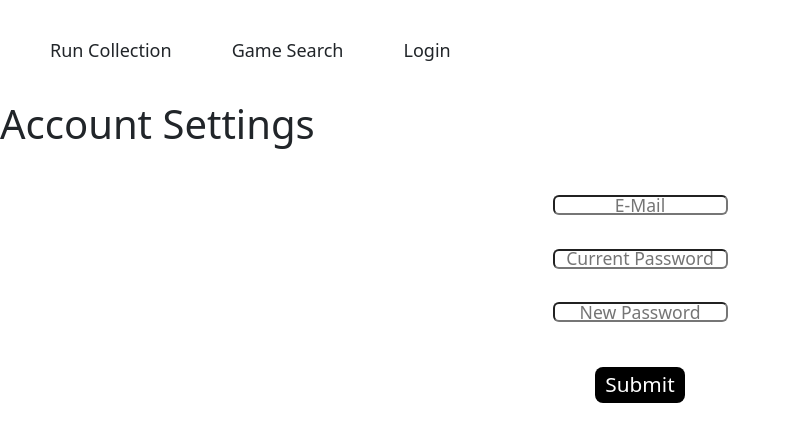
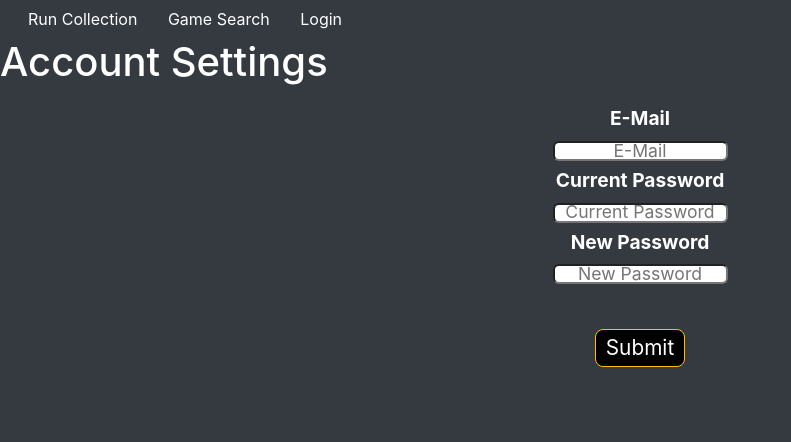
Before and after one commit to BoltVanderhuge/the-end-society-front, a React (Create React App) app: page /profile in a window 1280 px wide. Shown: the top 442 px of the page, without its empty margins (0-791 px from the left). Built offline with nearby package versions, Linux system fonts and the light colour scheme; no server answers.

Commit message:
Bootstrap Friday

```diff
--- a/package.json
+++ b/package.json
@@ -9,8 +9,10 @@
     "@testing-library/jest-dom": "^5.11.4",
     "@testing-library/react": "^11.1.0",
     "@testing-library/user-event": "^12.1.10",
+    "bootstrap": "^4.6.0",
     "cloudinary-react": "^1.7.0",
     "react": "^17.0.1",
+    "react-bootstrap": "^1.5.2",
     "react-dom": "^17.0.1",
     "react-dropzone": "^11.3.1",
     "react-polls": "^1.2.0",
--- a/public/index.html
+++ b/public/index.html
@@ -24,10 +24,9 @@
       work correctly both with client-side routing and a non-root public URL.
       Learn how to configure a non-root public URL by running `npm run build`.
     -->
-    <link href="https://cdn.jsdelivr.net/npm/bootstrap@5.0.0-beta3/dist/css/bootstrap.min.css" rel="stylesheet" integrity="sha384-eOJMYsd53ii+scO/bJGFsiCZc+5NDVN2yr8+0RDqr0Ql0h+rP48ckxlpbzKgwra6" crossorigin="anonymous">
     <title>React App</title>
   </head>
-  <body>
+  <body class="bg-dark text-white" >
     <noscript>You need to enable JavaScript to run this app.</noscript>
     <div id="root"></div>
     <!--
@@ -41,6 +40,5 @@
       To create a production bundle, use `npm run build` or `yarn build`.
     -->
     <script src="https://apis.google.com/js/api.js"></script>
-    <script src="https://cdn.jsdelivr.net/npm/bootstrap@5.0.0-beta3/dist/js/bootstrap.bundle.min.js" integrity="sha384-JEW9xMcG8R+pH31jmWH6WWP0WintQrMb4s7ZOdauHnUtxwoG2vI5DkLtS3qm9Ekf" crossorigin="anonymous"></script>
   </body>
 </html>
--- a/src/components/GameSearch.js
+++ b/src/components/GameSearch.js
@@ -1,20 +1,12 @@
 import React from 'react'
 
-import styled from 'styled-components';
 
 function GameSearch({gameArray}) {
-
     return (
-        <GameSearchContainer>
+        <ul className="list-unstyled">
             {gameArray}
-        </GameSearchContainer>
+        </ul>
     )
 }
 
 export default GameSearch
-const GameSearchContainer = styled.ul`
-  display: flex;
-  align-items: center;
-  flex-direction: column;
-  width: fit-content;
-`
--- a/src/components/Header.js
+++ b/src/components/Header.js
@@ -4,6 +4,10 @@ import { setUser } from '../redux/userSlice';
 import styled from 'styled-components'
 import {useHistory} from 'react-router-dom'
 import { setGame } from '../redux/gameSlice';
+import Button from 'react-bootstrap/Button';
+import Container from 'react-bootstrap/Container';
+import Row from 'react-bootstrap/Row';
+import Col from 'react-bootstrap/Col';
 
 function Header() {
     const history = useHistory()
@@ -42,52 +46,28 @@ function Header() {
 }
     const user = useSelector((state) => state.user);
     return (
-        <ButtonContainer>
-        <button onClick={goToCollection} value="run" >Run Collection</button>
-        <button onClick={goToGameSearch} value="run" >Game Search</button>
-        { user &&
-        <button onClick={goToProfile} value="profile">Profile</button>
-        }
-        { user &&
-        <button onClick={goToRuns} value="myruns">My Runs</button>
-        }
-                { user &&
-        <button onClick={goToCalender} value="calender">Next Meeting</button>
-        }
-        <button onClick={user ? logout : goToLogin}>
-          {user ? "Logout" : "Login" }
-        </button>
-        </ButtonContainer>
+        <Container fluid>
+          <Row>
+            <Col xs={6}>
+              <Button variant="dark" onClick={goToCollection} value="run" >Run Collection</Button> {' '}
+              <Button variant="dark" onClick={goToGameSearch} value="run" >Game Search</Button> {' '}
+              { user &&
+              <Button variant="dark" onClick={goToProfile} value="profile">Profile</Button>
+              } {' '}
+              { user &&
+              <Button variant="dark" onClick={goToRuns} value="myruns">My Runs</Button>
+              } {' '}
+                      { user &&
+              <Button variant="dark" onClick={goToCalender} value="calender">Next Meeting</Button>
+              } {' '}
+              <Button variant="dark" onClick={user ? logout : goToLogin}>
+                {user ? "Logout" : "Login" }
+              </Button>
+            </Col>
+          </Row>
+        </Container>
     )
 }
 
 export default Header
-const ButtonContainer = styled.nav`
-  height: 100px;
-  padding-right: 10px;
-  padding-left: 10px;
-  margin-right: 75px;
-  display: flex;
-  align-items: center;
-
-  button {
-    border: 1px solid var(--yellow);
-    text-align: center;
-    padding-top: 8px;
-    padding-left: 20px;
-    padding-right: 20px;
-    padding-bottom: 8px;
-    font-size: 18px;
-    border-radius: 8px;
-    background: var(--md-green);
-    color: var(--yellow);
-    margin-left: 20px;
-    outline: none;
-    :hover{
-      background: var(--yellow);
-      color: var(--md-green);
-      border: 1px solid var(--md-green);
-    }
-
-  }
-`
+const ButtonContainer = styled.nav``
--- a/src/components/ImageContainer.js
+++ b/src/components/ImageContainer.js
@@ -2,7 +2,7 @@ import { useState, useCallback, useRef, useEffect } from "react";
 import { useDropzone } from "react-dropzone";
 import { Image } from "cloudinary-react";
 import styles from "../styles/Image.module.css";
-
+import Button from 'react-bootstrap/Button';
 
 export default function ImageContainer({run, user,uploadedFiles, setUploadedFiles}) {
     const userRef = useRef();
@@ -83,13 +83,13 @@ console.log(uploadedFiles)
         className={`${styles.dropzone} ${isDragActive ? styles.active : null}`}
       >
         <input {...getInputProps()} />
-        Image Alter
+        Image Altar
       </div>
 
       <ul>
         {uploadedFiles.map((file) => (
           <li key={file.id}>
-            <button onClick={()=>handleClick(file)}>Delete this Image</button>
+            <Button onClick={()=>handleClick(file)}>Delete this Image</Button>
             <Image
               cloudName={process.env.REACT_APP_NEXT_PUBLIC_CLOUDINARY_CLOUD_NAME}
               publicId={file.photo}
--- a/src/components/LoginForm.js
+++ b/src/components/LoginForm.js
@@ -55,6 +55,9 @@ function LoginForm() {
           });
       }
 
+      function handleGuest(){
+        history.push("/centralcommand")
+      }
 
     return (
         <Form onSubmit={handleLoginSubmit} autoComplete="off">
@@ -76,7 +79,7 @@ function LoginForm() {
           required
         />
         <button type="submit">Submit</button>
-
+        <button onClick={handleGuest}>Continue as Guest</button>
         {errors && errors.map((error) => (
           <p key={error} style={{ color: "red" }}>
             {error}
--- a/src/components/MainContainer.js
+++ b/src/components/MainContainer.js
@@ -6,6 +6,11 @@ import SelectedGameInfo from './SelectedGameInfo'
 import RunInfo from './RunInfo'
 import { setGame } from '../redux/gameSlice';
 import { useDispatch } from "react-redux";
+
+import Media from 'react-bootstrap/Media';
+import Container from 'react-bootstrap/Container'
+import Row from 'react-bootstrap/Row'
+import Col from 'react-bootstrap/Col'
 
 function MainContainer() {
 
@@ -22,7 +27,7 @@ function MainContainer() {
         // .then( response => response.json() )
         // .then(data => dispatch(setRuns(data)));
 
-        fetch(`http://www.giantbomb.com/api/games/?api_key=${process.env.REACT_APP_API_KEY}&format=json&filter=platforms:${sortBy.system},name:${searchData.query}&field_list=name,id,image,description&limit=20`)
+        fetch(`http://www.giantbomb.com/api/games/?api_key=${process.env.REACT_APP_API_KEY}&format=json&filter=platforms:${sortBy.system},name:${searchData.query}&field_list=name,id,deck,image,description,expected_release_year&limit=20`)
           .then( response => response.json() )
           .then(data => setGames(data.results));
         // .then(data=>console.log(data))
@@ -30,70 +35,72 @@ function MainContainer() {
     }, [sortBy,searchData])
     const [games, setGames] = useState([])
 
-
+        // console.log(game)
     function handleClick(game){
             dispatch(setGame(game))
 
     }
     const gameArray = games.map((game) => (
+        <Media onClick={()=>handleClick(game)} key={game.id} as="li">
+            <img
+                width={64}
+                height={64}
+                className="align-self-center mr-3"
+                src={game.image.icon_url}
+                alt={game.name}
+            />
 
-            <li onClick={()=>handleClick(game)} key={game.id} >
-                <img src={game.image.icon_url} alt={game.name}>
-                </img>
-                {game.name}
-            </li>
+            <Media.Body>
+                <h5>{game.name}</h5>
+            </Media.Body>
+        </Media>
+
+            // <li onClick={()=>handleClick(game)} key={game.id} >
+            //     <img src={game.image.icon_url} alt={game.name}>
+            //     </img>
+            //     {game.name}
+            // </li>
     ));
 
     return (
-        <Container>
+        <Container fluid>
+            <Row>
+                <Col xs={3}>
                     <SearchBarContainer>
                         <SearchBar sortBy={sortBy} setSortBy={setSortBy} setSearchData={setSearchData} searchData={searchData} />
                     </SearchBarContainer>
                     <GameSearchContainer>
                         <GameSearch gameArray = {gameArray} />
                     </GameSearchContainer>
+                </Col>
+                <Col>
+                    <RunInfoContainer>
+                        <RunInfo />
+                    </RunInfoContainer>
                     <SelectedGameInfoContainer>
                         <SelectedGameInfo />
                     </SelectedGameInfoContainer>
-            <RunInfoContainer>
-                <RunInfo />
-            </RunInfoContainer>
+                </Col>
+            </Row>
         </Container>
     )
 }
 
 export default MainContainer;
 
-const Container = styled.div`
-  display: grid;
-  grid-template-columns: 1fr 1fr 1fr 1fr;
-  /* grid-template-columns: 50px 50px 50px 50px; */
-  grid-template-rows: 0.4fr 1.6fr 1fr;
-  grid-template-rows: min-content max-content max-content;
-  /* grid-template-rows: auto auto auto; */
-  justify-content: left;
-  text-align: left;
-  overflow: hidden;
-  gap: 5px 5px;
-  grid-template-areas:
-    "header header header header"
-    "searchBar gameSearch gameSearch gameSearch"
-    "searchBar selectedGameInfo selectedGameInfo runInfo";
+// const Container = styled.div`
 
-`
-const SearchBarContainer = styled.aside `
-grid-area: searchBar; `;
+// `
+const SearchBarContainer = styled.div `
+ `;
 
 
-const GameSearchContainer = styled.section `
-grid-area: gameSearch;
-min-height:4em;
-overflow-y:auto;
-max-height:100%;
+const GameSearchContainer = styled.div `
+
 `;
 
-const SelectedGameInfoContainer = styled.section `
-grid-area: selectedGameInfo; `;
+const SelectedGameInfoContainer = styled.div `
+`;
 
-const RunInfoContainer = styled.section `
-grid-area: runInfo; `;
+const RunInfoContainer = styled.div `
+ `;
--- a/src/components/RunInfo.js
+++ b/src/components/RunInfo.js
@@ -45,8 +45,8 @@ function RunInfo() {
         dispatch(setRun(existingrun));
         history.push(`/collection`);
     }
-
-    if (existingrun?.date_completed) {
+    if (user ) {
+    if (existingrun?.date_completed ) {
         return (
             <button onClick={handleRedirect}>
                 This game was conquered by {user.username === existingrun.users[0].username? "You!" : existingrun.users[0].username} on {existingrun.date_completed}
@@ -69,7 +69,10 @@ function RunInfo() {
         }
         else {
             return (null)
+        } } else {
+            return (null)
         }
+
     }
 
 export default RunInfo
--- a/src/components/SelectedGameInfo.js
+++ b/src/components/SelectedGameInfo.js
@@ -1,7 +1,7 @@
 import React from 'react'
 import { useDispatch, useSelector } from "react-redux";
 import { setGame } from '../redux/gameSlice';
-import styled from 'styled-components';
+
 
 
 
--- a/src/index.js
+++ b/src/index.js
@@ -4,6 +4,7 @@ import {BrowserRouter as Router} from 'react-router-dom';
 import { Provider } from "react-redux";
 import App from './components/App';
 import store from "./redux/store";
+import 'bootstrap/dist/css/bootstrap.min.css';
 
 
 
```
Also changed, not shown: src/components/RunCollectionContainer.js (+28 -6 lines), src/components/RunContainer.js (+36 -17 lines), 2 other files (tests, documents, lock files or other folders). Lines whose indentation alone changed are shown as unchanged.
